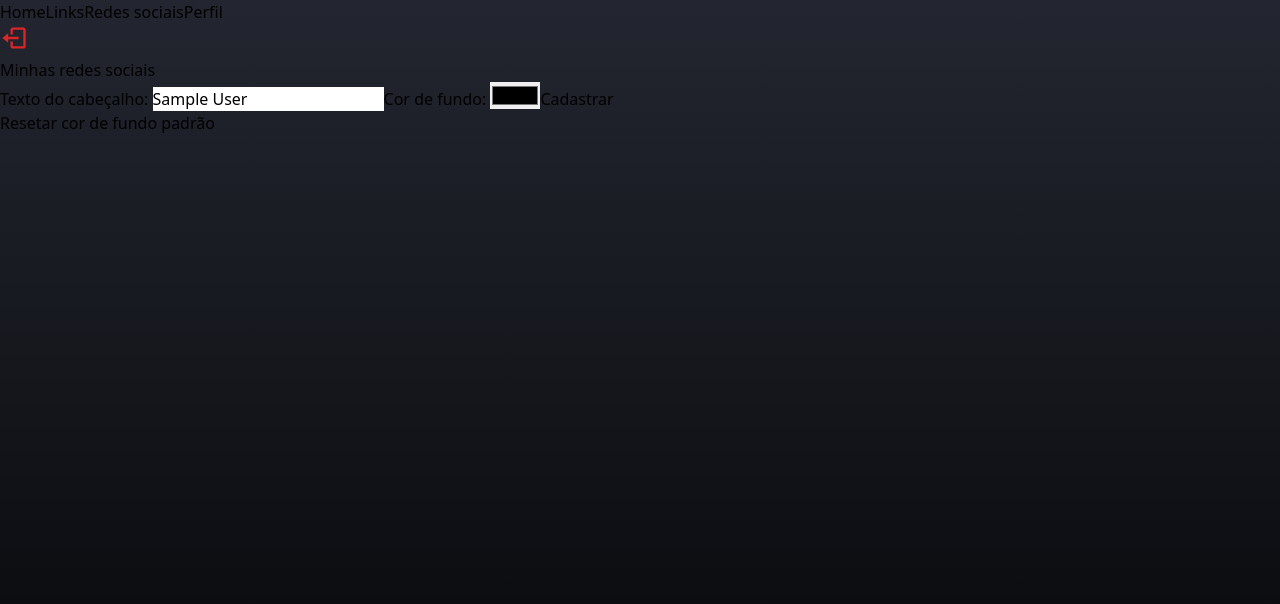
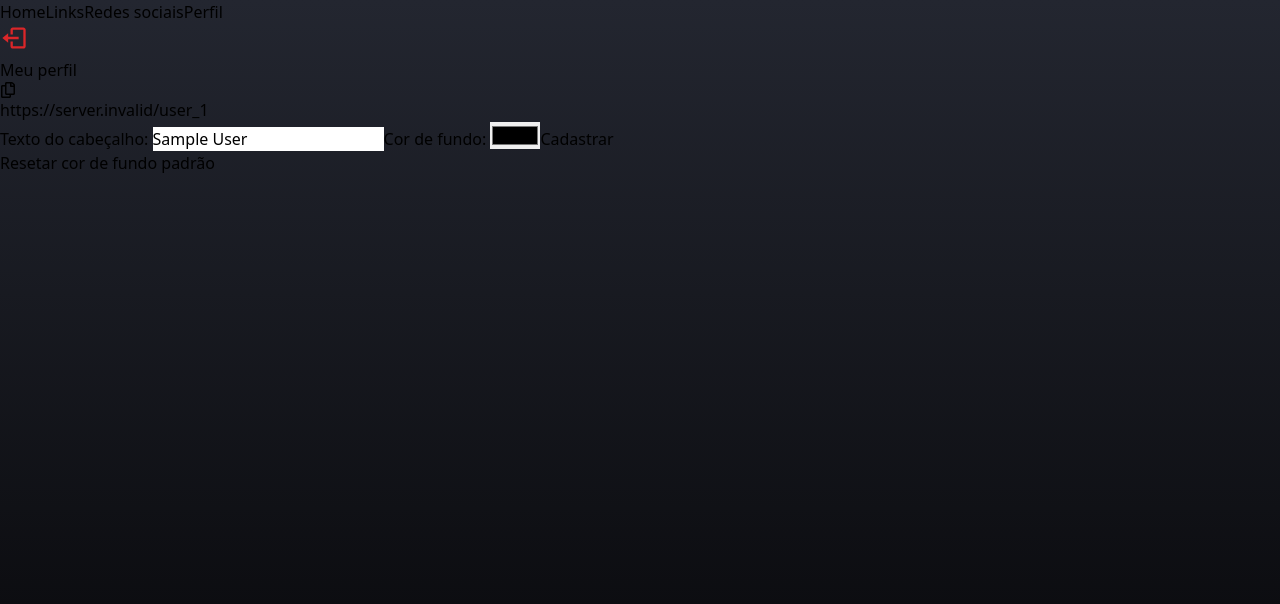
Before and after one commit to dev-ansu/ansulinks, a React (Vite) app: page /app/perfil in a window 1280 px wide. Shown: the top 604 px of the page. Built offline with nearby package versions, Linux system fonts and the light colour scheme; no server answers; the database is empty; sample sign-in values are in the browser's storage.

Commit message:
Copiar link do perfil

```diff
--- a/package.json
+++ b/package.json
@@ -15,7 +15,7 @@
     "react": "^18.3.1",
     "react-dom": "^18.3.1",
     "react-hook-form": "^7.52.2",
-    "react-icons": "^5.2.1",
+    "react-icons": "^5.4.0",
     "react-router-dom": "^6.26.0",
     "react-toastify": "^10.0.5",
     "zod": "^3.23.8"
--- a/src/pages/profile/index.tsx
+++ b/src/pages/profile/index.tsx
@@ -8,7 +8,8 @@ import { doc, getDoc, updateDoc } from "firebase/firestore";
 import { auth, db } from "../../services/firebaseConnection";
 import { toast } from "react-toastify";
 import { updateProfile, User } from "firebase/auth";
-import { ChangeEvent, useEffect, useState } from "react";
+import { useEffect, useState } from "react";
+import { FaCopy, FaRegCopy } from "react-icons/fa";
 
 interface UserType{
     createdAt: Date;
@@ -21,7 +22,7 @@ const Profile = ()=>{
 
     const {user, handleInfoUser} = useAuthContext();
     const [userFound, setUserFound] = useState<UserType>();
-
+    const [hasCopy, setHasCopy] = useState(false);
     const {handleSubmit, register, formState:{errors}, reset} = useForm<UpdateProfile>({
         mode:"all",
         criteriaMode:"all",
@@ -78,13 +79,33 @@ const Profile = ()=>{
         }
     }
 
+    const copyToClipboard = (toCopy: string)=>{
+        navigator.clipboard.writeText(toCopy).then(()=>{
+            toast.success('URL copiada com sucesso.')
+            setHasCopy(true);
+        }).catch((err)=>{
+            toast.error('A URL não foi copiada.')
+            setHasCopy(false);
+            console.log(err);
+        })
+    }
+
     return(
         <>
         <div style={{background: userFound?.background}} className={`flex  items-center flex-col min-h-screen pb-7 px-2`}>
         <Header />
-            <h1 className="text-white text-2xl font-medium mt-8 mb-4">Minhas redes sociais </h1>
+            <h1 className="text-white text-2xl font-medium mt-8 mb-4">Meu perfil</h1>
+
 
             <form onSubmit={handleSubmit(save)} className="flex flex-col max-w-xl w-full">
+            <p className="border-0 h-9 rounded-md outline-none px-2 mb-3 bg-white flex justify-between items-center w-full">
+            {!hasCopy && <FaRegCopy onClick={() => copyToClipboard(`${import.meta.env.VITE_APPURL}/${user?.uid}`)} className="items-start cursor-pointer text-black" />}
+            {hasCopy && <FaCopy onClick={() => copyToClipboard(`${import.meta.env.VITE_APPURL}/${user?.uid}`)} className="items-start cursor-pointer text-black" />}
+            <span className="w-full text-center">
+            {import.meta.env.VITE_APPURL}/{user?.uid}
+            </span>
+            </p>
+
                 <label className="text-white font-medium mb-2 mt-2" htmlFor="">Texto do cabeçalho:</label>
                     <Input
                         type="text"
```
Also changed, not shown: 2 other files (tests, documents, lock files or other folders).
